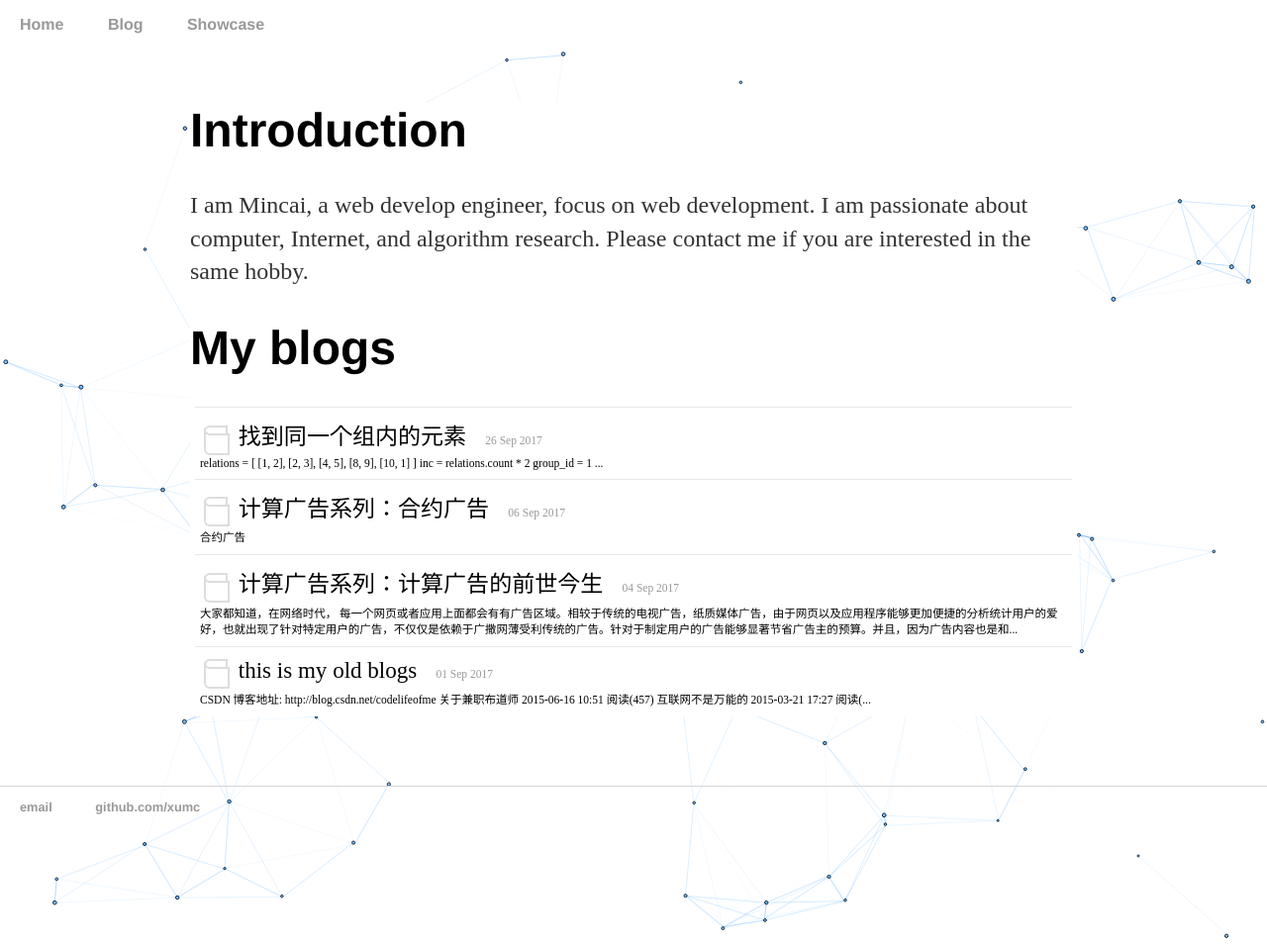
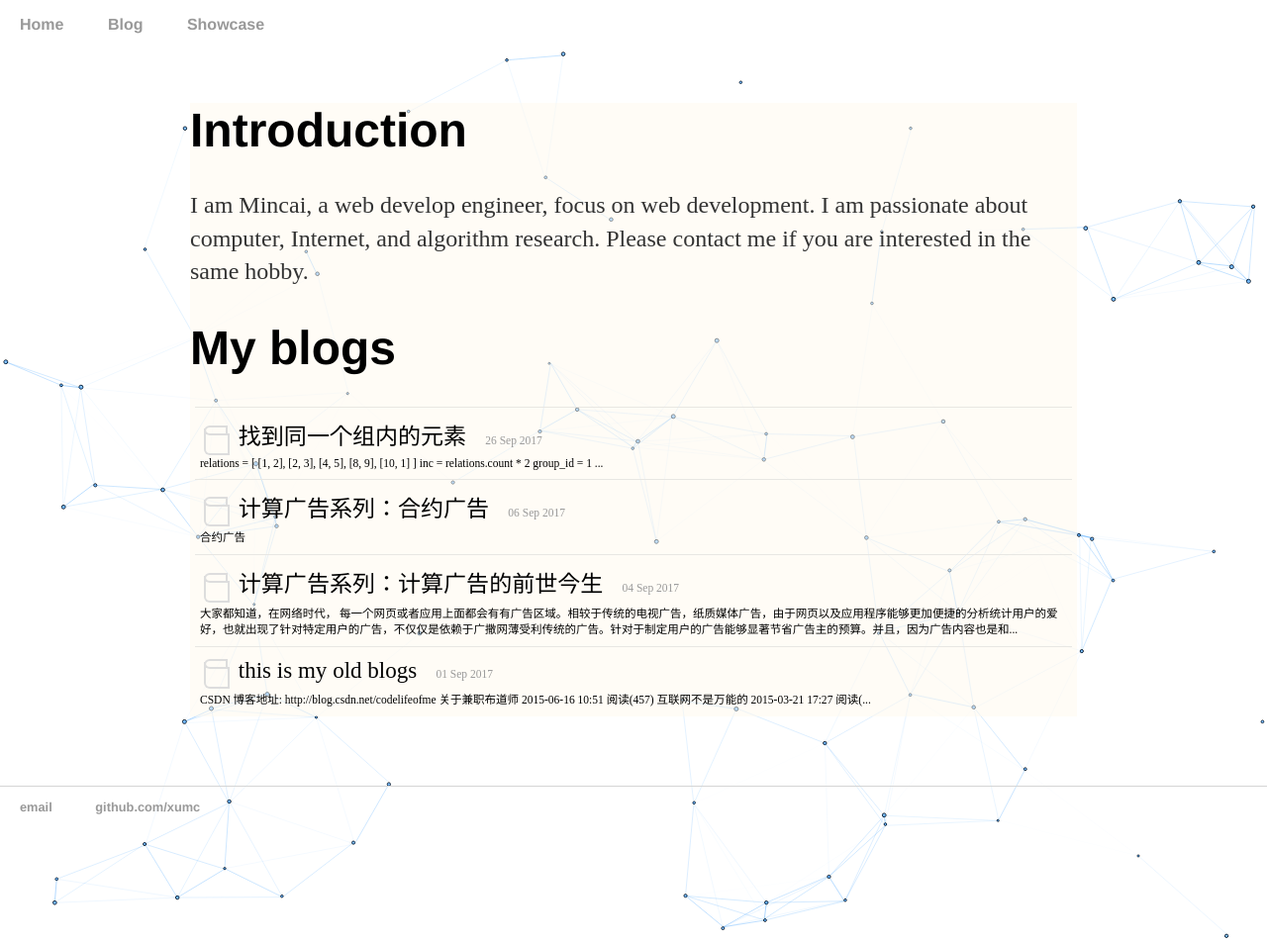
Before and after one commit to xumc/xumc.github.io, a Jekyll site: the page built from index.html, in a window 1280 px wide. Shown: the whole page at 99% size. Built offline with Jekyll 4.4.1, drawn with Linux system fonts in a browser that asks for light colours; the list of posts is cut into pages by our own code.

```diff
--- a/css/main.css
+++ b/css/main.css
@@ -67,5 +67,7 @@
 div.container {
   margin: 70px auto;
   width: 70%;
-  background-color: white;
+  background: rgba(255, 250, 238, 0.5);
+  -pie-background:  rgba(200, 54, 54, 0.5);
+  behavior: url(PIE.htc);
 }
```
